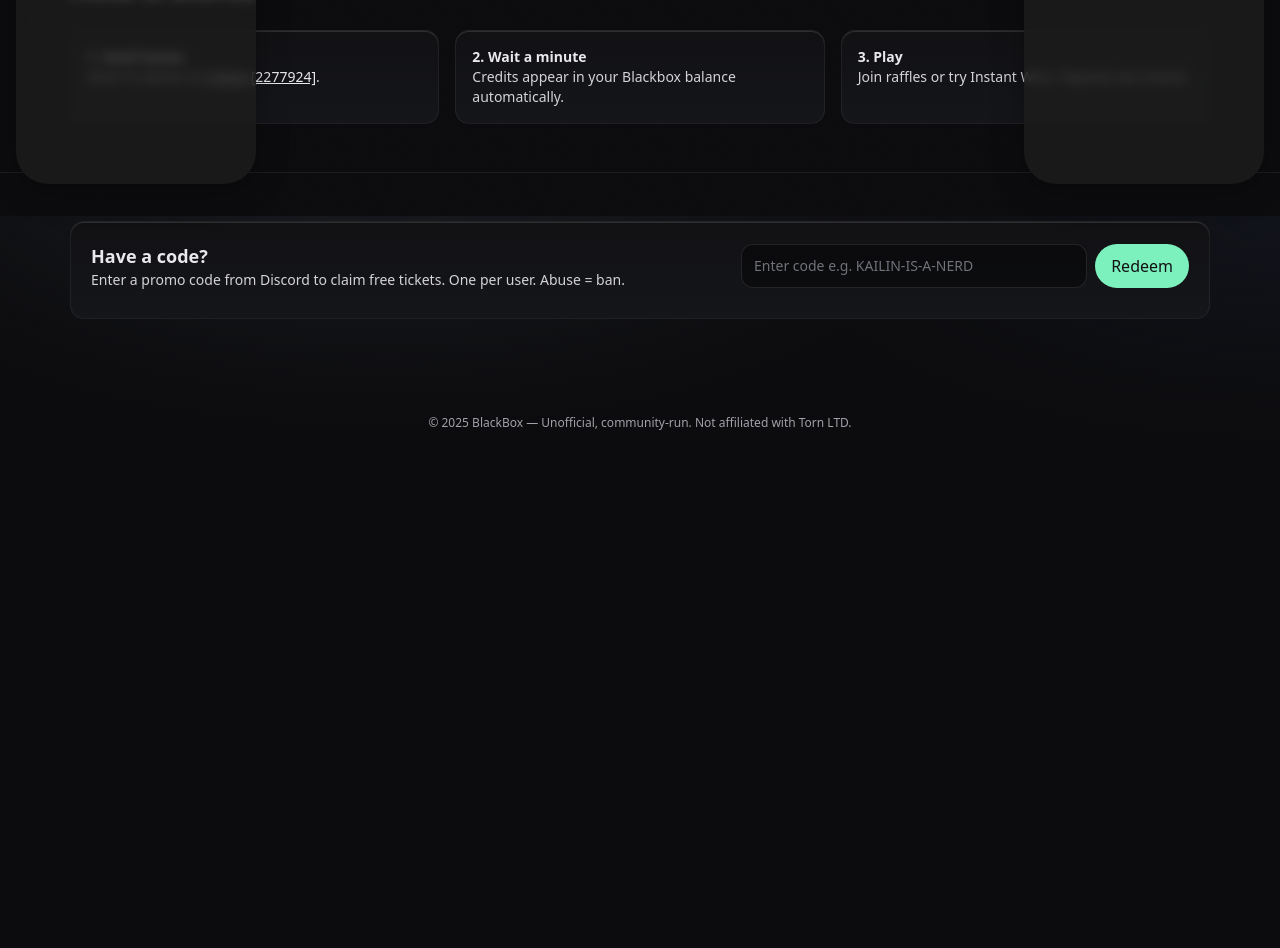
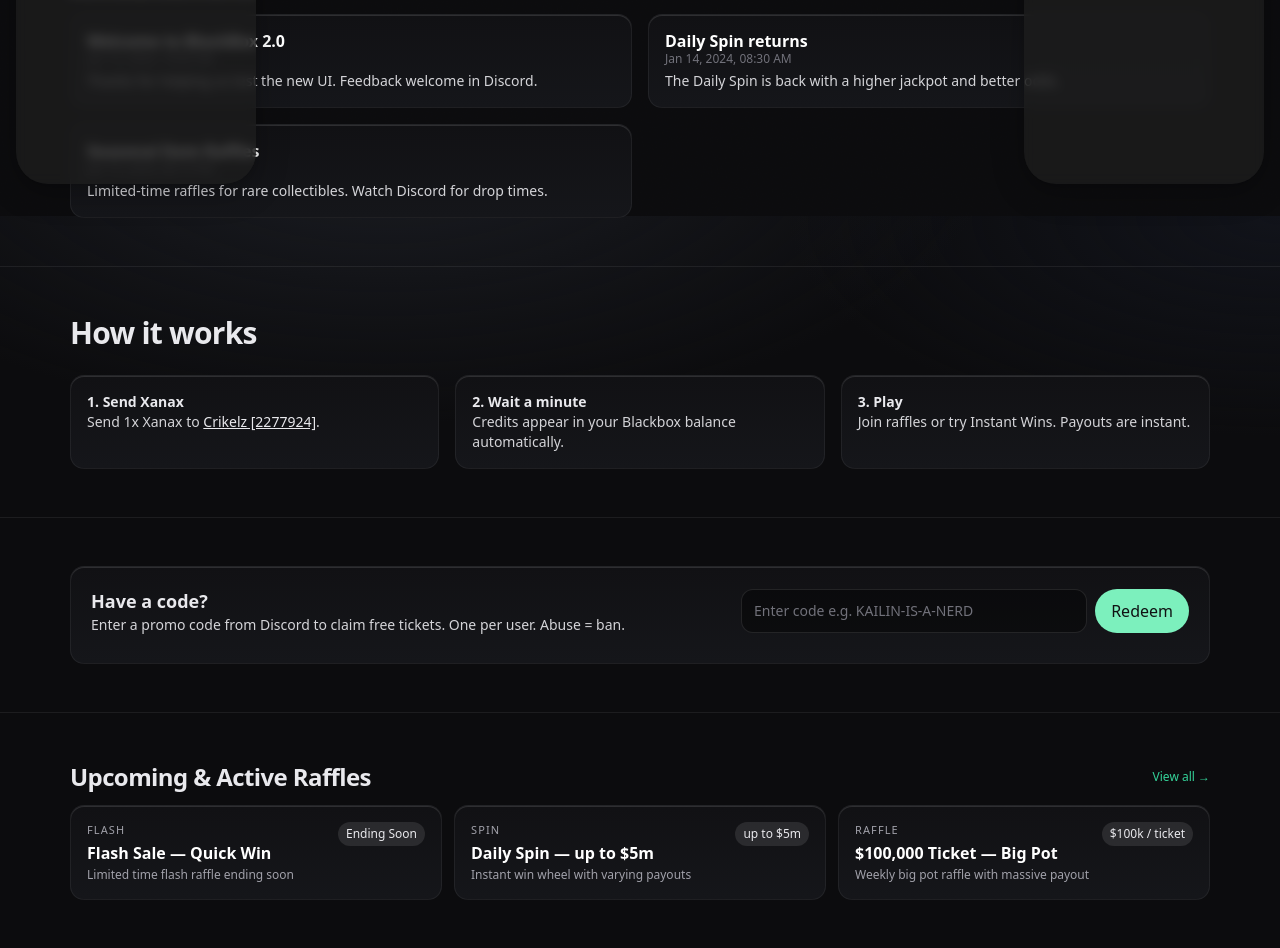
Before and after one commit to Dyhrr/BlackBox2.0, a React (Vite) app in the folder frontend/: page / in a window 1280 px wide. Shown: the part 584-1532 px from the top of the page. Before the commit the page ends 1063 px from the top, so only its background shows below. Built offline with nearby package versions, Linux system fonts and the light colour scheme; no server answers.

Commit message:
Added announcements and promo history components Also a demo HighLow Games page

```diff
--- a/frontend/src/App.jsx
+++ b/frontend/src/App.jsx
@@ -59,6 +59,14 @@
       const add = Number(data.tickets_added || 0)
       setCredits(c => c + add)
       setPromoMsg(add > 0 ? `+${add} tickets added.` : 'Redeemed.')
+      // Store promo history locally (no credits minted client-side)
+      try {
+        const raw = localStorage.getItem('bb_promo_history')
+        const list = raw ? JSON.parse(raw) : []
+        const entry = { code: code.toUpperCase(), date: new Date().toISOString(), added: add }
+        const next = Array.isArray(list) ? [...list, entry] : [entry]
+        localStorage.setItem('bb_promo_history', JSON.stringify(next))
+      } catch {}
     } catch (err) {
       // In dev, allow friendly error messages for test codes; never mint credits client-side
       const offline = import.meta.env.VITE_ENABLE_DEV_REDEEM_OFFLINE === 'true'
--- /dev/null
+++ b/frontend/src/components/Announcements.jsx
@@ -0,0 +1,36 @@
+import React from 'react'
+
+function formatDate(dateString) {
+  try {
+    return new Date(dateString).toLocaleString(undefined, {
+      year: 'numeric', month: 'short', day: 'numeric',
+      hour: '2-digit', minute: '2-digit'
+    })
+  } catch {
+    return dateString
+  }
+}
+
+export default function Announcements({ items = [] }) {
+  if (!items || items.length === 0) return null
+  return (
+    <section className="section">
+      <div className="container">
+        <div className="flex items-center justify-between mb-3">
+          <h2 className="text-xl md:text-2xl font-bold tracking-tight">Announcements</h2>
+        </div>
+        <div className="grid gap-3 md:gap-4 md:grid-cols-2">
+          {items.slice(0, 4).map(a => (
+            <article key={a.id} className="card p-4">
+              <header className="mb-1">
+                <h3 className="font-semibold text-white leading-tight">{a.title}</h3>
+                <p className="text-xs text-zinc-500">{formatDate(a.date)}</p>
+              </header>
+              <p className="text-sm text-zinc-300">{a.content}</p>
+            </article>
+          ))}
+        </div>
+      </div>
+    </section>
+  )
+}
--- /dev/null
+++ b/frontend/src/components/PromoHistory.jsx
@@ -0,0 +1,39 @@
+import React, { useMemo } from 'react'
+
+export default function PromoHistory() {
+  const history = useMemo(() => {
+    try {
+      const raw = localStorage.getItem('bb_promo_history')
+      const parsed = raw ? JSON.parse(raw) : []
+      if (!Array.isArray(parsed)) return []
+      return parsed
+        .slice()
+        .sort((a, b) => (new Date(b.date)) - (new Date(a.date)))
+        .slice(0, 5)
+    } catch {
+      return []
+    }
+  }, [])
+
+  if (history.length === 0) return null
+
+  return (
+    <section className="section">
+      <div className="container">
+        <div className="card p-4">
+          <h3 className="text-base sm:text-lg font-semibold mb-2">Recent Promo Redemptions</h3>
+          <ul className="space-y-2 text-sm">
+            {history.map((h, idx) => (
+              <li key={`${h.code}-${idx}`} className="flex items-center justify-between">
+                <span className="text-zinc-300">{h.code}</span>
+                <span className="text-zinc-500">
+                  {new Date(h.date).toLocaleString()} {h.added ? `· +${h.added} tickets` : ''}
+                </span>
+              </li>
+            ))}
+          </ul>
+        </div>
+      </div>
+    </section>
+  )
+}
--- /dev/null
+++ b/frontend/src/data/announcements.js
@@ -0,0 +1,21 @@
+// Simple mock announcements for Home page
+export const announcements = [
+  {
+    id: 'ann-1',
+    title: 'Welcome to BlackBox 2.0',
+    date: '2024-01-12T10:00:00Z',
+    content: 'Thanks for helping us test the new UI. Feedback welcome in Discord.'
+  },
+  {
+    id: 'ann-2',
+    title: 'Daily Spin returns',
+    date: '2024-01-14T08:30:00Z',
+    content: 'The Daily Spin is back with a higher jackpot and better odds.'
+  },
+  {
+    id: 'ann-3',
+    title: 'Seasonal Item Raffles',
+    date: '2024-01-15T18:15:00Z',
+    content: 'Limited-time raffles for rare collectibles. Watch Discord for drop times.'
+  }
+];
--- a/frontend/src/pages/Games.jsx
+++ b/frontend/src/pages/Games.jsx
@@ -1,4 +1,6 @@
 import Card from '../components/ui/Card';
+import { mockWinners } from '@/data/mockData.js';
+import React, { useMemo } from 'react';
 
 // #TODO
 // - Add new casino games (slots, blackjack, etc.)
@@ -19,16 +21,49 @@
 ];
 
 export default function Games() {
+  const leaderboard = useMemo(() => {
+    const counts = new Map()
+    for (const w of mockWinners) {
+      counts.set(w.name, (counts.get(w.name) || 0) + 1)
+    }
+    return Array.from(counts.entries())
+      .map(([name, wins]) => ({ name, wins }))
+      .sort((a, b) => b.wins - a.wins)
+      .slice(0, 5)
+  }, [])
   return (
     <div className="max-w-5xl mx-auto py-10 px-4">
       <h1 className="text-4xl font-bold mb-8 text-center">Games</h1>
-      <div className="grid grid-cols-1 sm:grid-cols-2 md:grid-cols-3 gap-8">
-        {games.map((game) => (
-          <Card key={game.title} className="p-6 shadow-lg hover:scale-105 transition">
-            <h2 className="text-2xl font-semibold mb-2">{game.title}</h2>
-            <p className="text-gray-600">{game.description}</p>
+      <div className="grid grid-cols-1 md:grid-cols-[2fr_1fr] gap-8">
+        <div>
+          <div className="grid grid-cols-1 sm:grid-cols-2 md:grid-cols-2 gap-8">
+            {games.map((game) => (
+              <Card key={game.title} className="p-6 shadow-lg hover:scale-105 transition">
+                <h2 className="text-2xl font-semibold mb-2">{game.title}</h2>
+                <p className="text-gray-600">{game.description}</p>
+              </Card>
+            ))}
+          </div>
+        </div>
+        <aside>
+          <Card className="p-6">
+            <h2 className="text-xl font-semibold mb-4">Top Winners</h2>
+            {leaderboard.length === 0 ? (
+              <p className="text-sm text-gray-500">No winners yet.</p>
+            ) : (
+              <ol className="space-y-2">
+                {leaderboard.map((row, idx) => (
+                  <li key={row.name} className="flex items-center justify-between">
+                    <span className="text-gray-800 dark:text-zinc-200">
+                      {idx + 1}. {row.name}
+                    </span>
+                    <span className="text-sm text-gray-600 dark:text-zinc-400">{row.wins} win{row.wins !== 1 ? 's' : ''}</span>
+                  </li>
+                ))}
+              </ol>
+            )}
           </Card>
-        ))}
+        </aside>
       </div>
     </div>
   );
--- a/frontend/src/pages/Home.jsx
+++ b/frontend/src/pages/Home.jsx
@@ -4,6 +4,10 @@
 import { Link } from 'react-router-dom'
 import Button from '@/components/ui/Button.jsx'
 import WinnersTicker from '@/components/WinnersTicker.jsx'
+import Announcements from '@/components/Announcements.jsx'
+import PromoHistory from '@/components/PromoHistory.jsx'
+import { announcements } from '@/data/announcements.js'
+import { mockRaffles } from '@/data/mockData.js'
 
 // #TODO
 // - Add promo code history for users
@@ -48,6 +52,9 @@
         </div>
       </section>
 
+      {/* Announcements */}
+      <Announcements items={announcements} />
+
       <HowItWorks />
       <PromoCode
         promoCode={promoCode}
@@ -55,6 +62,39 @@
         promoMsg={promoMsg}
         onRedeem={onRedeem}
       />
+
+      {/* Upcoming / Active Raffles Preview */}
+      <section className="section">
+        <div className="container">
+          <div className="flex items-center justify-between mb-3">
+            <h2 className="text-xl md:text-2xl font-bold tracking-tight">Upcoming & Active Raffles</h2>
+            <Link to="/raffles" className="text-xs text-emerald-400 hover:text-emerald-300">View all →</Link>
+          </div>
+          <div className="grid gap-3 md:grid-cols-2 lg:grid-cols-3">
+            {mockRaffles
+              .slice()
+              .sort((a,b) => new Date(a.endDate) - new Date(b.endDate))
+              .slice(0, 3)
+              .map(r => (
+                <div key={r.id} className="card p-4">
+                  <div className="flex items-start justify-between">
+                    <div>
+                      <p className="text-[11px] uppercase tracking-widest text-zinc-400 mb-1">{r.kind}</p>
+                      <h3 className="font-semibold text-white leading-tight">{r.title}</h3>
+                      {r.description && (
+                        <p className="text-xs text-zinc-400 mt-1 line-clamp-2">{r.description}</p>
+                      )}
+                    </div>
+                    <span className="ml-2 rounded-full bg-white/10 px-2 py-1 text-xs whitespace-nowrap">{r.badge}</span>
+                  </div>
+                </div>
+              ))}
+          </div>
+        </div>
+      </section>
+
+      {/* Promo history (local only) */}
+      <PromoHistory />
     </>
   )
 }
```
